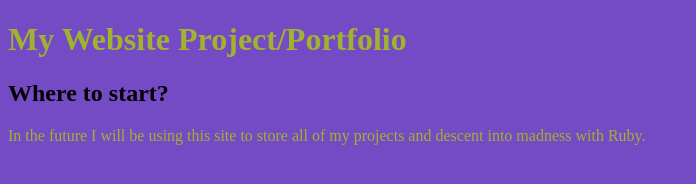
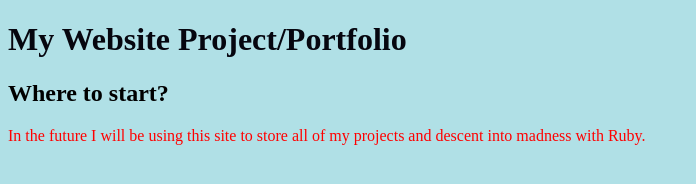
Before and after one commit to RJasonClarke/RJasonClarke.github.io, a plain HTML site: page My_site/index.html in a window 1280 px wide. Shown: the whole page, without its empty margins (0-696 px from the left). Drawn offline with Linux system fonts and the light colour scheme.

Commit message:
Revert "Initial commit"
This reverts commit 68a3b71892797f06a06d34fb379d8043344efeb1.

```diff
--- a/My_site/styles.css
+++ b/My_site/styles.css
@@ -1,9 +1,9 @@
 body {
-    background-color: rgb(117, 74, 197);
+    background-color: powderblue;
   }
   h1 {
-    color: rgb(159, 179, 46);
+    color: rgb(6, 6, 15);
   }
   p {
-    color: rgb(159, 179, 46);
+    color: red;
   }
```
